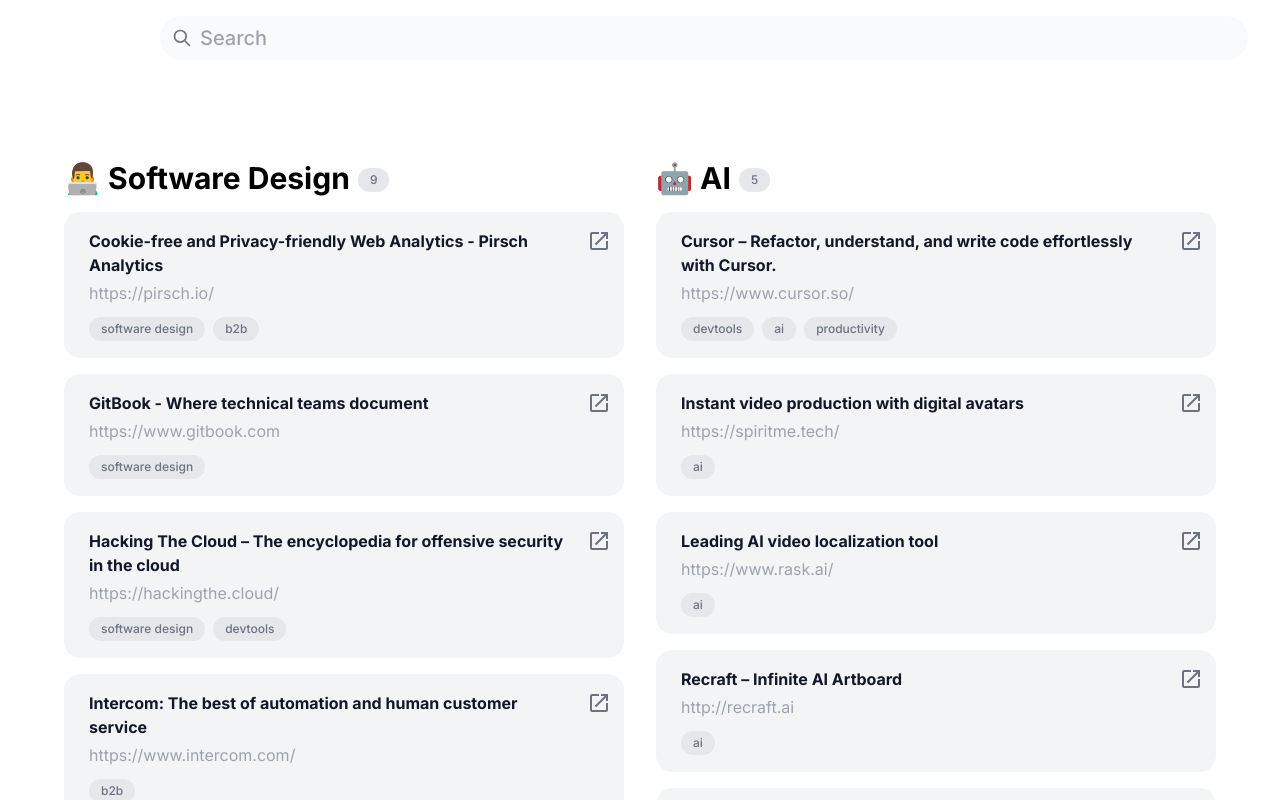
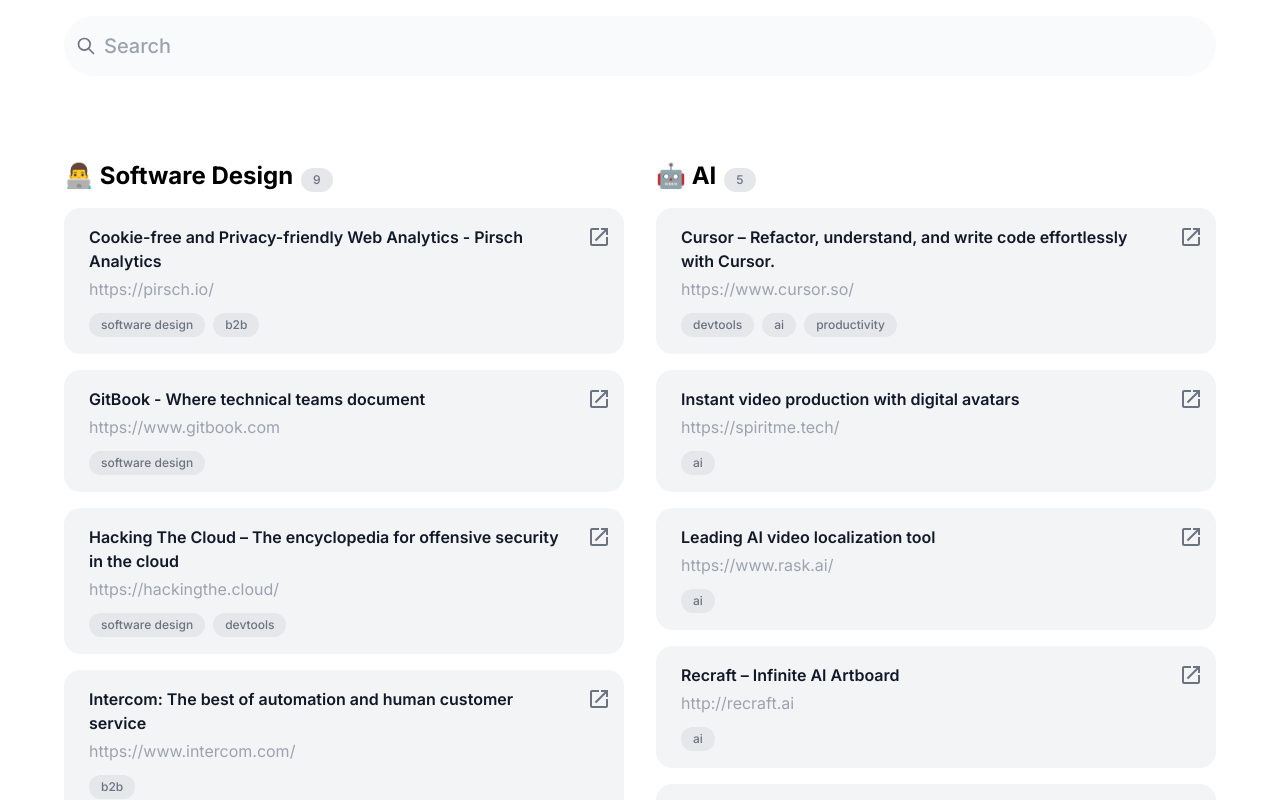
Before and after one commit to egor-baranov/sitebook, a Next.js app: page / in a window 1280 px wide. Shown: the top 800 px of the page. Built offline with nearby package versions, Linux system fonts and the light colour scheme.

Commit message:
extremely based ui fixes

```diff
--- a/components/Pill.tsx
+++ b/components/Pill.tsx
@@ -4,8 +4,8 @@
     label: string,
 }> =
     ({label}) => {
-        return (
-            <div className="flex flex-row min-w-0 items-center bg-gray-200 rounded-full mr-2 px-2 h-[24px] cursor-pointer">
+        return ( // todo: cursor-pointer on click callback != null
+            <div className="flex flex-row min-w-0 items-center bg-gray-200 rounded-full mr-2 px-2 h-[24px] cursor-default">
                 <p
                     className="flex flex-auto text-xs text-gray-500 dark:text-gray-500 text-center px-1">
                     {label}
--- a/components/RowCard.tsx
+++ b/components/RowCard.tsx
@@ -32,12 +32,12 @@
 
                 <div className="flex-1 min-w-0 px-4 items-start">
 
-                    <p className="mb-1 font-bold text-gray-900 dark:text-gray-900 text-left">
+                    <p className="mb-1 font-semibold text-gray-900 dark:text-gray-900 text-left">
                         {title}
 
                     </p>
 
-                    <p className="mb-1 font-normal text-gray-400 dark:text-gray-900 text-left">
+                    <p className="mb-1 font-light test-xs text-gray-400 dark:text-gray-900 text-left">
                         {link}
                     </p>
 
--- a/components/SearchBar.tsx
+++ b/components/SearchBar.tsx
@@ -1,14 +1,10 @@
-import {Favorite, FavoriteBorder, Search, ShoppingBagOutlined, ShoppingCart} from "@mui/icons-material"
-import clsx from "clsx"
-import Link from "next/link"
-import Image from "next/image"
-import React, {ReactNode} from "react"
+import React from "react"
 
 export const SearchBar: React.FC<{isMobile: boolean, inputHandler: any, searchInput: any}> = ({isMobile, inputHandler, searchInput}) => {
 
     return (
 
-        <form className={isMobile ? "w-full fixed top-16 bg-white flex flex-row justify-center px-4": "w-full fixed top-0 bg-white flex flex-row justify-center px-24"  }>
+        <form className={isMobile ? "w-full fixed top-16 bg-white pr-8": "w-full fixed top-0 bg-white pr-32" }>
             {/*<label htmlFor="default-search"*/}
             {/*       className="mb-2 text-sm font-medium text-gray-900 sr-only dark:text-white">Search</label>*/}
             <div className={isMobile ? "relative w-full justify-center" : "relative w-full justify-center"}>
@@ -22,7 +18,7 @@
                 <input type="search" id="default-search"
                        onChange={inputHandler}
                        value={searchInput}
-                       className="block w-full my-4 py-2 px-4 pl-10 focus:outline-0 text-xl text-gray-900 rounded-full bg-gray-50 dark:bg-gray-700 dark:placeholder-gray-400 dark:text-white"
+                       className="block w-full my-4 py-4 px-4 pl-10 focus:outline-0 text-xl text-gray-900 rounded-full bg-gray-50 dark:bg-gray-50 dark:placeholder-gray-900 dark:text-gray-900"
                        placeholder="Search" required>
 
                 </input>
--- a/pages/index.tsx
+++ b/pages/index.tsx
@@ -60,7 +60,7 @@
         return (
             <div className={isMobile ? "py-4" : "py-4"}>
                 <div className="flex flex-row">
-                    <h1 className="text-3xl font-bold mr-2"> {categoryEmoji.get(title)!! + " " + title} </h1>
+                    <h1 className="text-2xl font-bold mr-2"> {categoryEmoji.get(title)!! + " " + title} </h1>
                     <div className="pt-2"><Pill label={values.length.toString()}/></div>
                 </div>
 
@@ -103,7 +103,7 @@
                         <div className={isMobile ? "grid grid-cols-1" : "grid grid-cols-2 gap-8"}>
                             {displayValues.map(v => group(v[0], v[1]))}
                         </div>
-                        : <div className="text-3xl font-bold mr-2 flex flex-col items-center justify-center">
+                        : <div className="text-xl font-semibold mr-2 flex flex-col items-center justify-center">
                             Nothing was found, try another query
                         </div>
                 }
```
